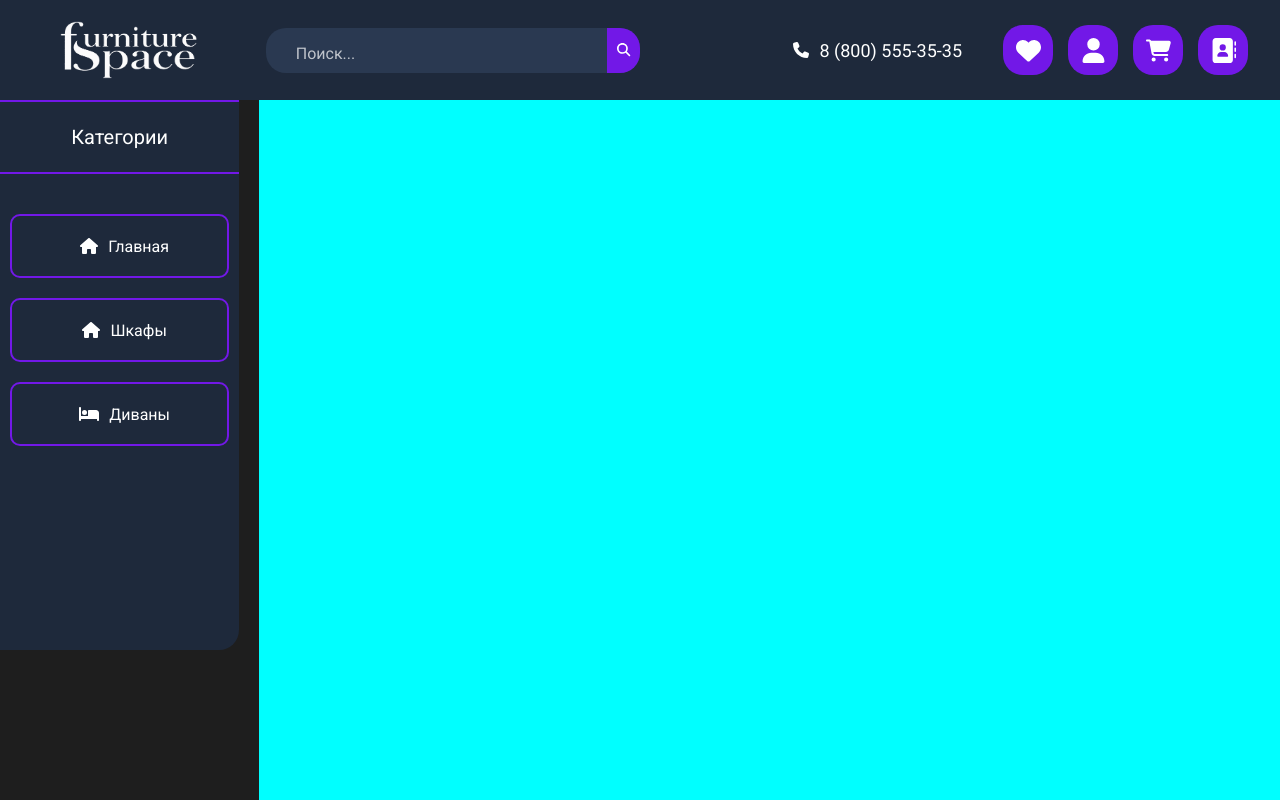
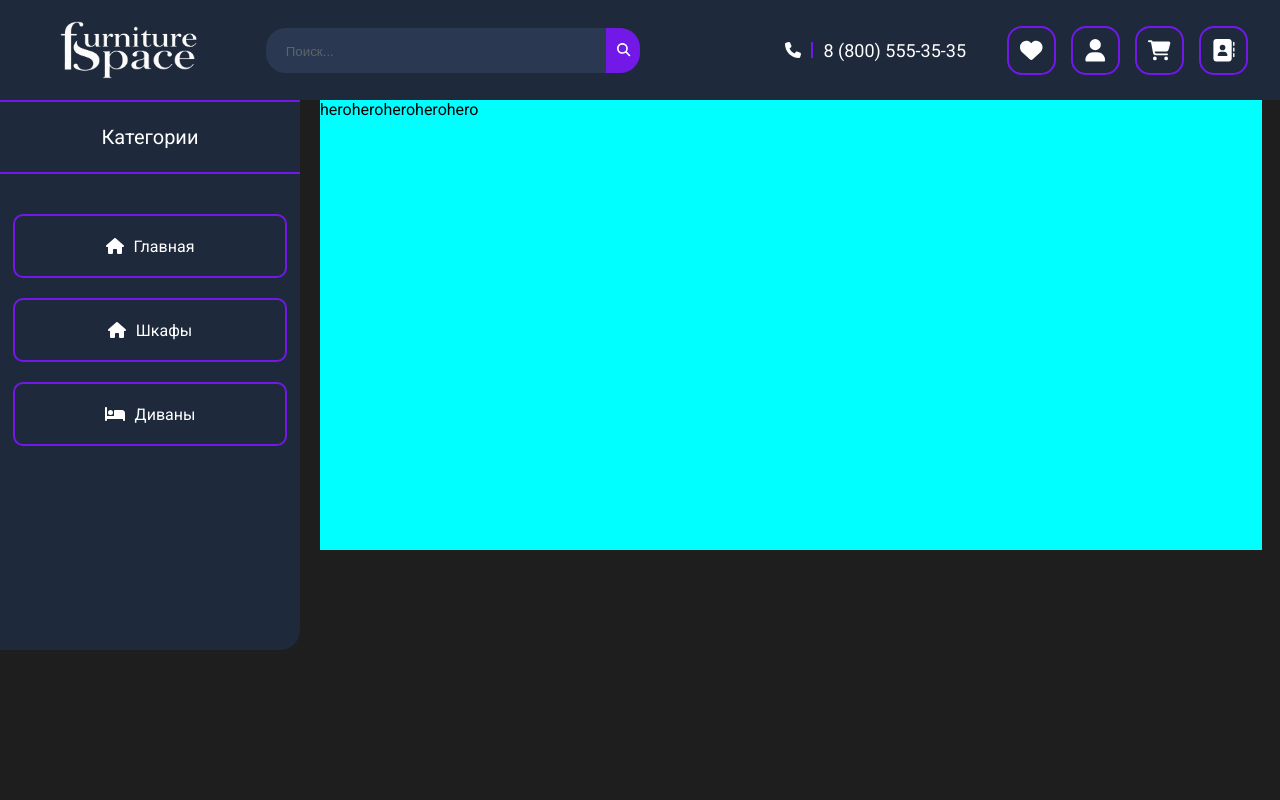
Before and after one commit to MrGodgames/furniture-space, a React (Vite) app: page / in a window 1280 px wide. Shown: the top 800 px of the page. Built offline with nearby package versions, Linux system fonts and the light colour scheme.

Commit message:
i need a hero

```diff
--- a/src/App.css
+++ b/src/App.css
@@ -44,13 +44,18 @@ body {
     margin-left: 10%;
 }
 
-.search p{
+.search-input {
+    color: white;
     width: 100%;
+    height: 100%;
     opacity: 70%;
     align-items: center;
     text-align: left;
-    margin-left: 30px;
-    height: 100%;
+    border-radius: 20px 0 0 20px;
+    background: transparent;
+    border: none;
+    outline: none;
+    padding-left: 20px;
 }
 
 .sr-button{
@@ -85,10 +90,10 @@ body {
     display: flex;
     align-items: center;
     justify-content: center;
-    background-color: rgb(114, 24, 231);
-    border-radius: 20px;
-    height: 50px;
-    width: 50px;
+    border: solid 2px rgb(114, 24, 231);
+    border-radius: 15px;
+    height: 45px;
+    width: 45px;
     color: white;
 }
 .nav-button:hover{
@@ -96,9 +101,6 @@ body {
     align-items: center;
     justify-content: center;
     background-color: rgb(93, 31, 175);
-    border-radius: 20px;
-    height: 50px;
-    width: 50px;
     color: white;
 }
 
@@ -114,6 +116,11 @@ body {
     align-items: center;
     margin-left: auto;
     margin-right: 2%;
+}
+
+.phonenumberico{
+    border-right: solid 2px rgb(114, 24, 231);
+    padding-right: 10px;
 }
 .phonenumber p{
     font-size: 18px;
--- a/src/App.jsx
+++ b/src/App.jsx
@@ -14,7 +14,8 @@ function App() {
           <img src="./src/assets/images/logo.png" alt="logo" />
         </div>
         <div className='search'>
-          <p>Поиск...</p>
+          <input type="text" placeholder='Поиск...' className='search-input' />
+
           <button className={`sr-button ${isHovered ? 'hover' : ''}`}
           onMouseEnter={() => setIsHovered(true)}
           onMouseLeave={() => setIsHovered(false)}
@@ -23,7 +24,7 @@ function App() {
           </button>
         </div>
         <div className='phonenumber'>
-          <FontAwesomeIcon icon={faPhone}/>
+          <FontAwesomeIcon icon={faPhone} className='phonenumberico'/>
           <p>8 (800) 555-35-35</p>
         </div>
         <div className="fastnav">
--- /dev/null
+++ b/src/hero.css
@@ -0,0 +1,5 @@
+.heroic{
+    background-color: aqua;
+    height: 450px;
+    width: 942px;
+}
--- a/src/maincont.jsx
+++ b/src/hero.jsx
@@ -1,13 +1,11 @@
 import { useState } from 'react'
-import './maincont.css'
+import './hero.css'
 import { FontAwesomeIcon } from '@fortawesome/react-fontawesome';
 import { faAddressBook, faHeart, faPhone, faSearch, faShoppingCart, faUser } from '@fortawesome/free-solid-svg-icons';
 
-    function Maincont() {
-        return (
-
-            <div className="main"></div>
-        )
-    }
-
-export default Maincont;
+function Hero() {
+    return (
+        <div className='heroic'>heroheroheroherohero</div>
+    )
+}
+export default Hero;
--- a/src/main.jsx
+++ b/src/main.jsx
@@ -2,14 +2,14 @@ import { StrictMode } from 'react'
 import { createRoot } from 'react-dom/client'
 import App from './App.jsx'
 import Sidebar from './sidebar.jsx'
-import Maincont from './maincont.jsx'
+import Hero from './hero.jsx'
 
 createRoot(document.getElementById('root')).render(
   <StrictMode>
     <App />
     <div className='maincontent'>
     <Sidebar />
-    <Maincont />
+    <Hero />
     </div>
   </StrictMode>,
 )
--- a/src/maincont.css
+++ /dev/null
@@ -1,9 +0,0 @@
-
-.main{
-    display: flex;
-    flex-wrap: wrap;
-    width: 100%;
-    height: 1000px;
-    box-sizing: border-box;
-    background-color: aqua;
-}
--- a/src/sidebar.css
+++ b/src/sidebar.css
@@ -48,6 +48,7 @@
     height: 60px;
     border-radius: 10px;
     margin-top: 20px;
+    gap: 10px;
     transition: background-color 0.3s;
 }
 
@@ -55,9 +56,6 @@
     background-color: rgb(93, 31, 175);
 }
 
-.bar-buttonico{
-    padding: 10px;
-}
 /* Медиа-запросы для адаптивности */
 @media screen and (max-width: 1024px) {
     .sidebar {
```
